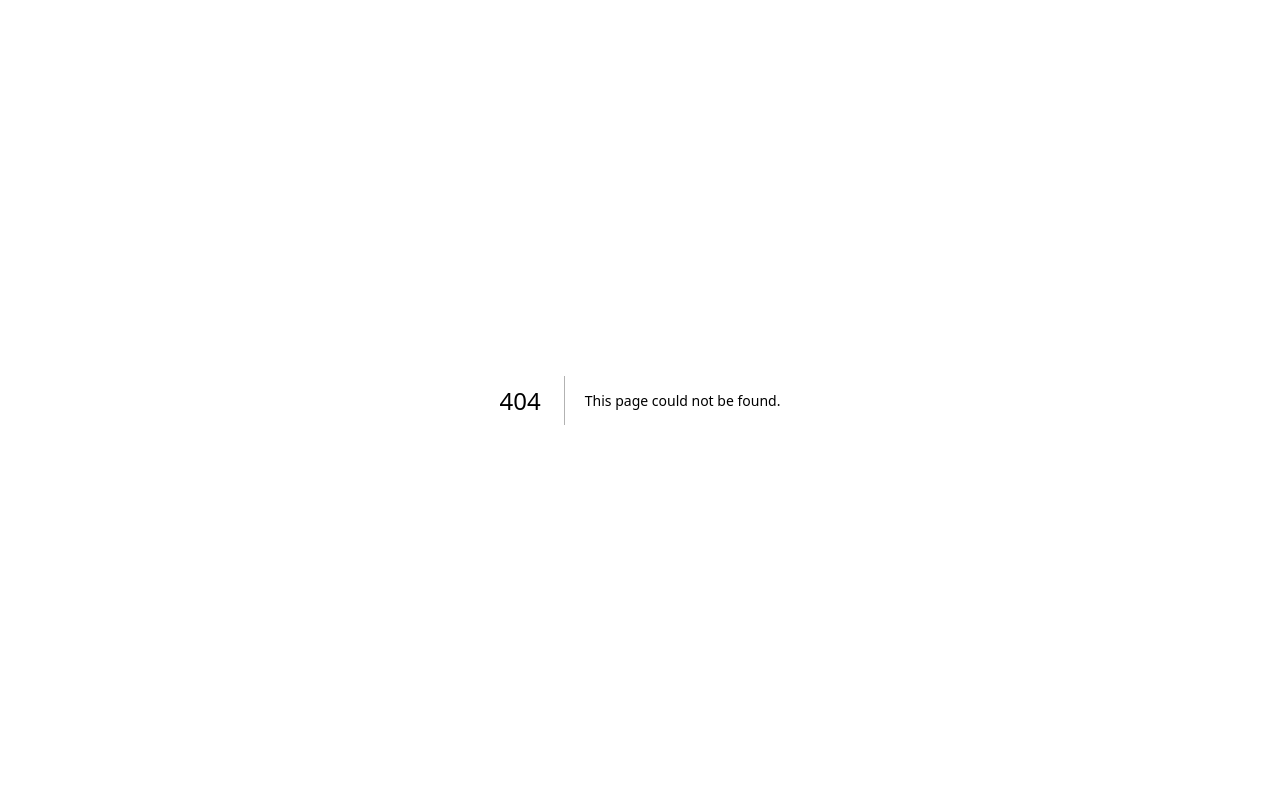
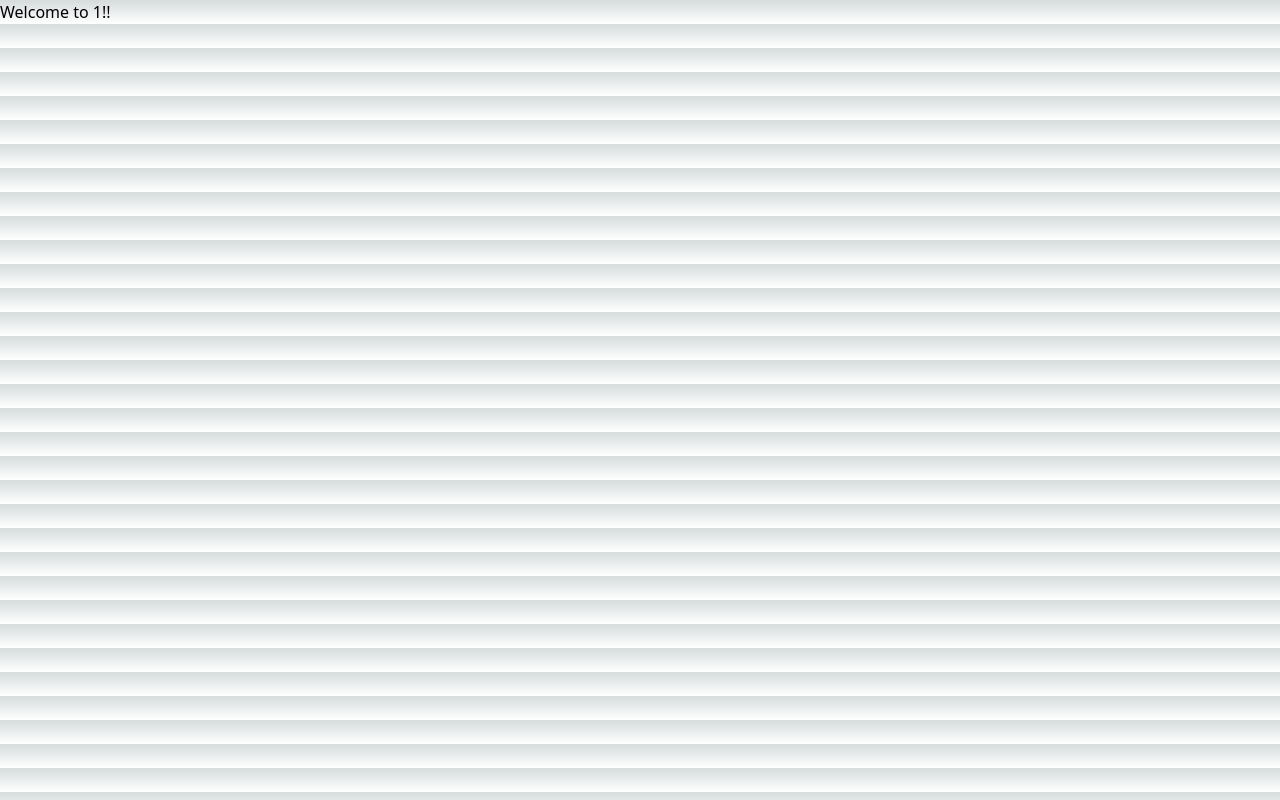
Before and after one commit to Mannkp/Mann-Practice-App, a Next.js app: page /demo/1 in a window 1280 px wide. Before the commit this address had no page. Built offline with nearby package versions, Linux system fonts and the light colour scheme.

Commit message:
initial commit

```diff
--- /dev/null
+++ b/src/pages/demo/[randomPage].js
@@ -0,0 +1,9 @@
+import { useRouter } from "next/router";
+
+const Post = () => {
+  const router = useRouter();
+  const { randomPage } = router?.query;
+  return <h1>Welcome to {randomPage}!!</h1>;
+};
+
+export default Post;
```
Also changed, not shown: .eslintrc.json.
